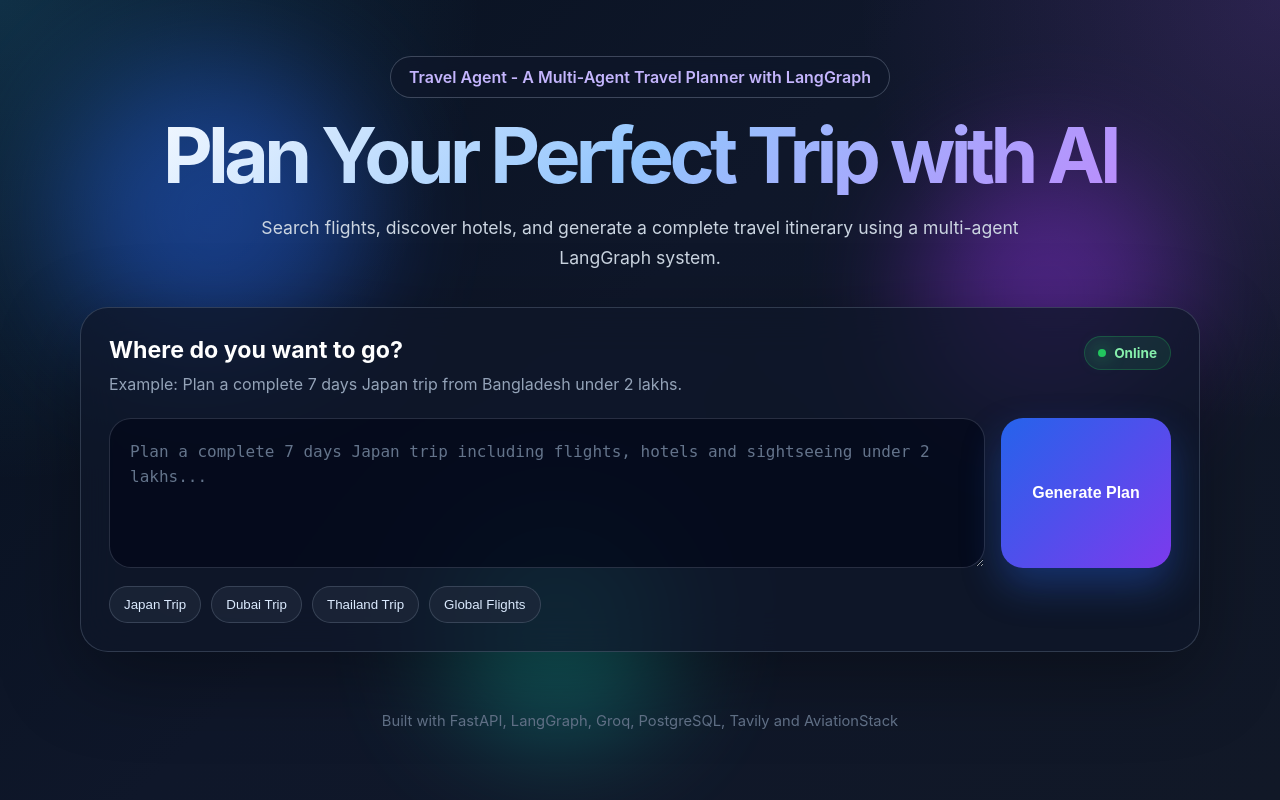
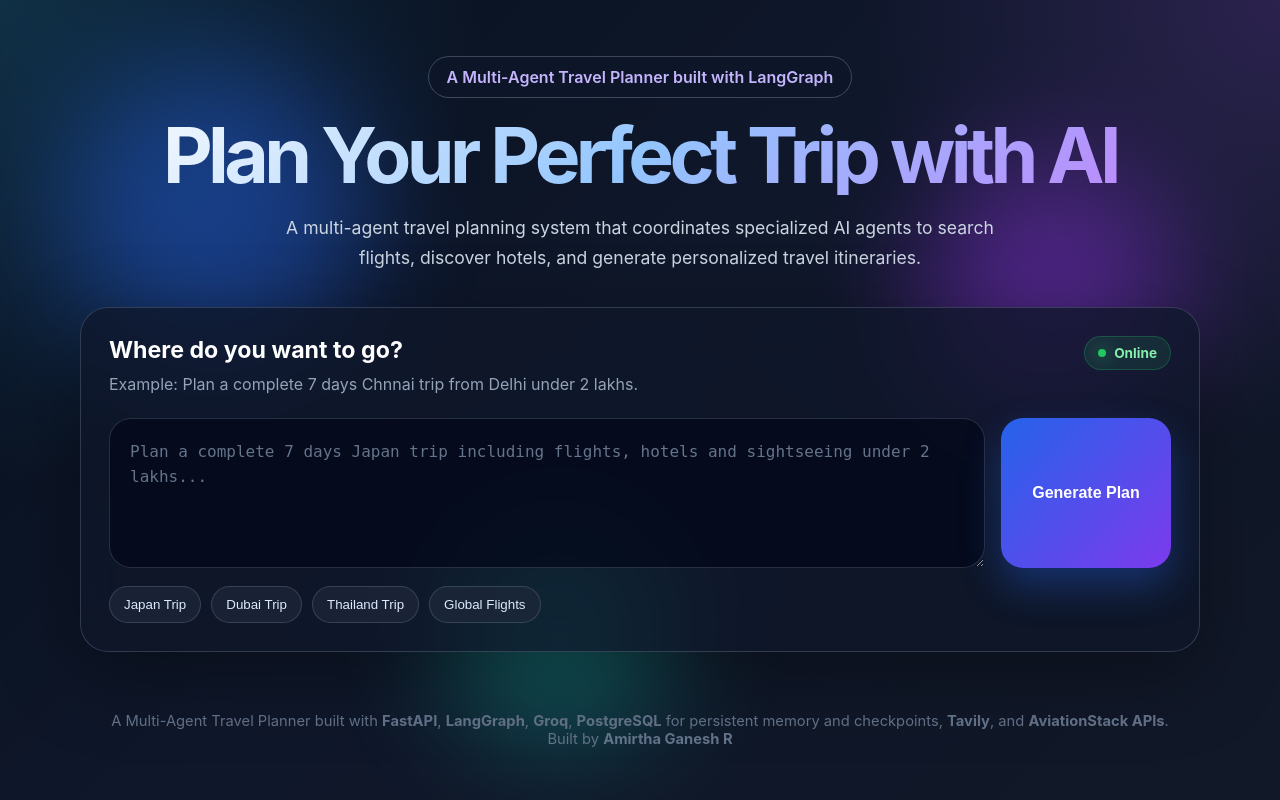
Before and after one commit to Data-pageup/where-how-when, a FastAPI app: page / in a window 1280 px wide. Run offline with FastAPI, Linux system fonts and the light colour scheme; some libraries are stand-ins or nearby versions.

Commit message:
dockerfile

```diff
--- a/templates/index.html
+++ b/templates/index.html
@@ -1,28 +1,34 @@
 <!DOCTYPE html>
 <html lang="en">
+
 <head>
     <meta charset="UTF-8">
 
     <meta name="viewport" content="width=device-width, initial-scale=1.0">
 
-    <title>TripMate AI</title>
+    <title>Travel Agent | Multi-Agent Travel Planner</title>
 
     <link rel="stylesheet" href="/static/style.css">
 </head>
 
 <body>
 
+    <!-- Background Effects -->
     <div class="page-bg">
         <div class="gradient-circle circle-1"></div>
         <div class="gradient-circle circle-2"></div>
         <div class="gradient-circle circle-3"></div>
     </div>
 
+
     <main class="app-container">
 
+        <!-- ================= HERO SECTION ================= -->
+
         <section class="hero-section">
+
             <div class="badge">
-                 Travel Agent - A Multi-Agent Travel Planner with LangGraph
+                  A Multi-Agent Travel Planner built with LangGraph
             </div>
 
             <h1>
@@ -30,100 +36,216 @@
             </h1>
 
             <p>
-                Search flights, discover hotels, and generate a complete travel itinerary using a multi-agent LangGraph system.
+                A multi-agent travel planning system that coordinates specialized AI agents
+                to search flights, discover hotels, and generate personalized travel
+                itineraries.
             </p>
+
         </section>
+
+
+        <!-- ================= PLANNER CARD ================= -->
 
         <section class="planner-card">
 
             <div class="card-header">
+
                 <div>
-                    <h2>Where do you want to go?</h2>
+
+                    <h2>
+                        Where do you want to go?
+                    </h2>
+
                     <p>
-                        Example: Plan a complete 7 days Japan trip from Bangladesh under 2 lakhs.
+                        Example: Plan a complete 7 days Chnnai trip from Delhi under 2 lakhs.
                     </p>
+
                 </div>
 
+
                 <div class="status-pill">
+
                     <span class="status-dot"></span>
+
                     Online
+
                 </div>
+
             </div>
 
+
+            <!-- ================= INPUT AREA ================= -->
+
             <div class="input-area">
+
                 <textarea
                     id="userInput"
                     placeholder="Plan a complete 7 days Japan trip including flights, hotels and sightseeing under 2 lakhs..."
                 ></textarea>
 
+
                 <button id="sendBtn" onclick="sendMessage()">
-                    <span id="btnText">Generate Plan</span>
+
+                    <span id="btnText">
+                        Generate Plan
+                    </span>
+
                     <span id="btnLoader" class="loader hidden"></span>
+
                 </button>
+
             </div>
 
+
+            <!-- ================= QUICK PROMPTS ================= -->
+
             <div class="quick-prompts">
-                <button onclick="setPrompt('Plan a complete 7 days Japan trip from Bangladesh including flights, hotels and sightseeing under 2 lakhs.')">
+
+                <button
+                    onclick="setPrompt('Plan a complete 7 days Japan trip from India including flights, hotels and sightseeing under 2 lakhs.')"
+                >
                     Japan Trip
                 </button>
 
-                <button onclick="setPrompt('Plan a 5 days Dubai trip from Dhaka with flights, hotels and sightseeing.')">
+
+                <button
+                    onclick="setPrompt('Plan a 5 days SriLanka trip from India with flights, hotels and sightseeing.')"
+                >
                     Dubai Trip
                 </button>
 
-                <button onclick="setPrompt('Plan a 7 days Thailand trip from Bangladesh with budget hotels and sightseeing.')">
+
+                <button
+                    onclick="setPrompt('Plan a 7 days Thailand trip from India with budget hotels and sightseeing.')"
+                >
                     Thailand Trip
                 </button>
 
-                <button onclick="setPrompt('Give me all country flight info.')">
+
+                <button
+                    onclick="setPrompt('Give me all country flight info.')"
+                >
                     Global Flights
                 </button>
+
             </div>
 
         </section>
 
-        <section id="resultSection" class="result-section hidden">
+
+        <!-- ================= RESULT SECTION ================= -->
+
+        <section
+            id="resultSection"
+            class="result-section hidden"
+        >
 
             <div class="result-header">
+
                 <div>
-                    <h2>Your AI Travel Plan</h2>
-                    <p id="threadInfo">Thread ID: -</p>
+
+                    <h2>
+                        Your AI Travel Plan
+                    </h2>
+
+                    <p id="threadInfo">
+                        Thread ID: -
+                    </p>
+
                 </div>
 
+
                 <div class="result-actions">
-                    <button class="copy-btn" onclick="copyResult()">
+
+                    <button
+                        class="copy-btn"
+                        onclick="copyResult()"
+                    >
                         Copy
                     </button>
 
-                    <button class="download-btn" onclick="downloadPDF()">
+
+                    <button
+                        class="download-btn"
+                        onclick="downloadPDF()"
+                    >
                         Download PDF
                     </button>
+
                 </div>
+
             </div>
 
-            <div id="pdfContent" class="pdf-content">
-                <h1 class="pdf-title">AI Travel Plan</h1>
-                <div id="resultBox" class="result-box"></div>
+
+            <!-- ================= PDF CONTENT ================= -->
+
+            <div
+                id="pdfContent"
+                class="pdf-content"
+            >
+
+                <h1 class="pdf-title">
+                    AI Travel Plan
+                </h1>
+
+
+                <div
+                    id="resultBox"
+                    class="result-box"
+                ></div>
+
             </div>
 
         </section>
 
-        <section id="errorBox" class="error-box hidden"></section>
+
+        <!-- ================= ERROR SECTION ================= -->
+
+        <section
+            id="errorBox"
+            class="error-box hidden"
+        ></section>
+
 
     </main>
 
+
+    <!-- ================= FOOTER ================= -->
+
     <footer>
-        Built with FastAPI, LangGraph, Groq, PostgreSQL, Tavily and AviationStack
+
+        <p>
+            A Multi-Agent Travel Planner built with
+            <strong>FastAPI</strong>,
+            <strong>LangGraph</strong>,
+            <strong>Groq</strong>,
+            <strong>PostgreSQL</strong> for persistent memory and checkpoints,
+            <strong>Tavily</strong>, and
+            <strong>AviationStack APIs</strong>.
+        </p>
+
+        <p>
+            Built by <strong>Amirtha Ganesh R</strong>
+        </p>
+
     </footer>
 
-    <!-- Markdown Renderer -->
+
+    <!-- ================= MARKDOWN RENDERER ================= -->
+
     <script src="https://cdn.jsdelivr.net/npm/marked/marked.min.js"></script>
 
-    <!-- PDF Download Library -->
+
+    <!-- ================= PDF DOWNLOAD LIBRARY ================= -->
+
     <script src="https://cdnjs.cloudflare.com/ajax/libs/html2pdf.js/0.10.1/html2pdf.bundle.min.js"></script>
 
-    <!-- Your Custom JS -->
+
+    <!-- ================= CUSTOM JAVASCRIPT ================= -->
+
     <script src="/static/script.js"></script>
 
+
 </body>
+
 </html>
```
Also changed, not shown: 2 other files.
